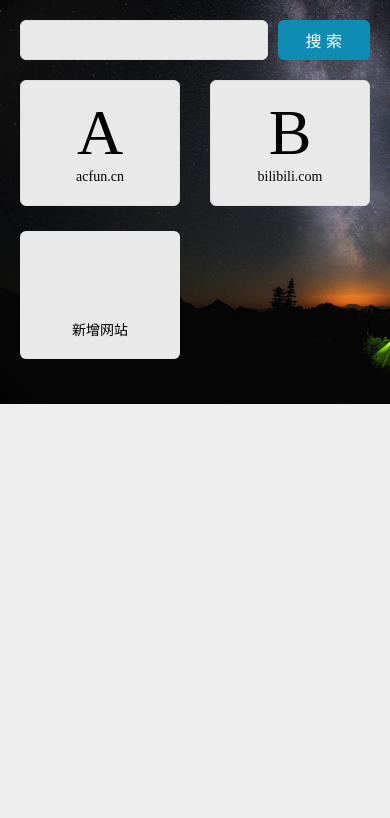
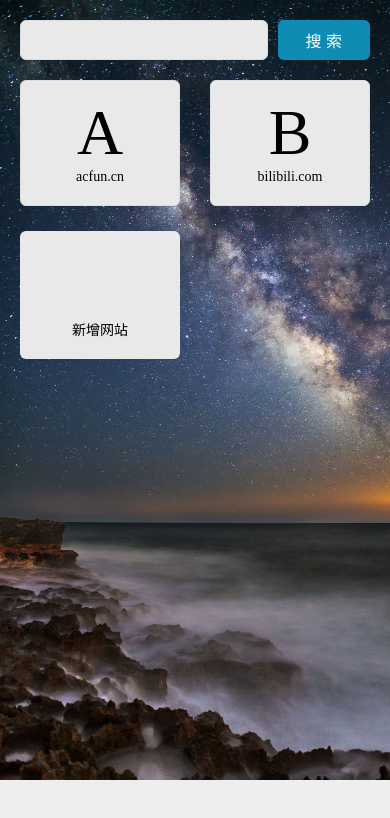
Before and after one commit to hchuzhong/navigation, a website: page src/index.html in a window 390 px wide. Drawn offline with nearby package versions, Linux system fonts and the light colour scheme.

Commit message:
change background picture for phone

```diff
--- a/src/style.css
+++ b/src/style.css
@@ -16,11 +16,15 @@ img{max-width: 100%; max-height: 100%;}
 /* style */
 body{
     background: #eee;
-    background-image: url(background.jpg);
+    background-image: url(pc.jpg);
     background-repeat: no-repeat;
     background-size: cover;
 }
-
+@media(max-width: 500px){
+    body{
+        background-image: url(phone.jpg);
+    }
+}
 .globalHeader{
     margin: 20px;
 }
```
Also changed, not shown: dist/background.8b2a7795.jpg (deleted), dist/index.html, dist/pc.c2451f7f.jpg (added), dist/phone.63166edd.jpg (added), src/background.jpg (deleted), src/pc.jpg (added), src/phone.jpg (added), 4 other files.
